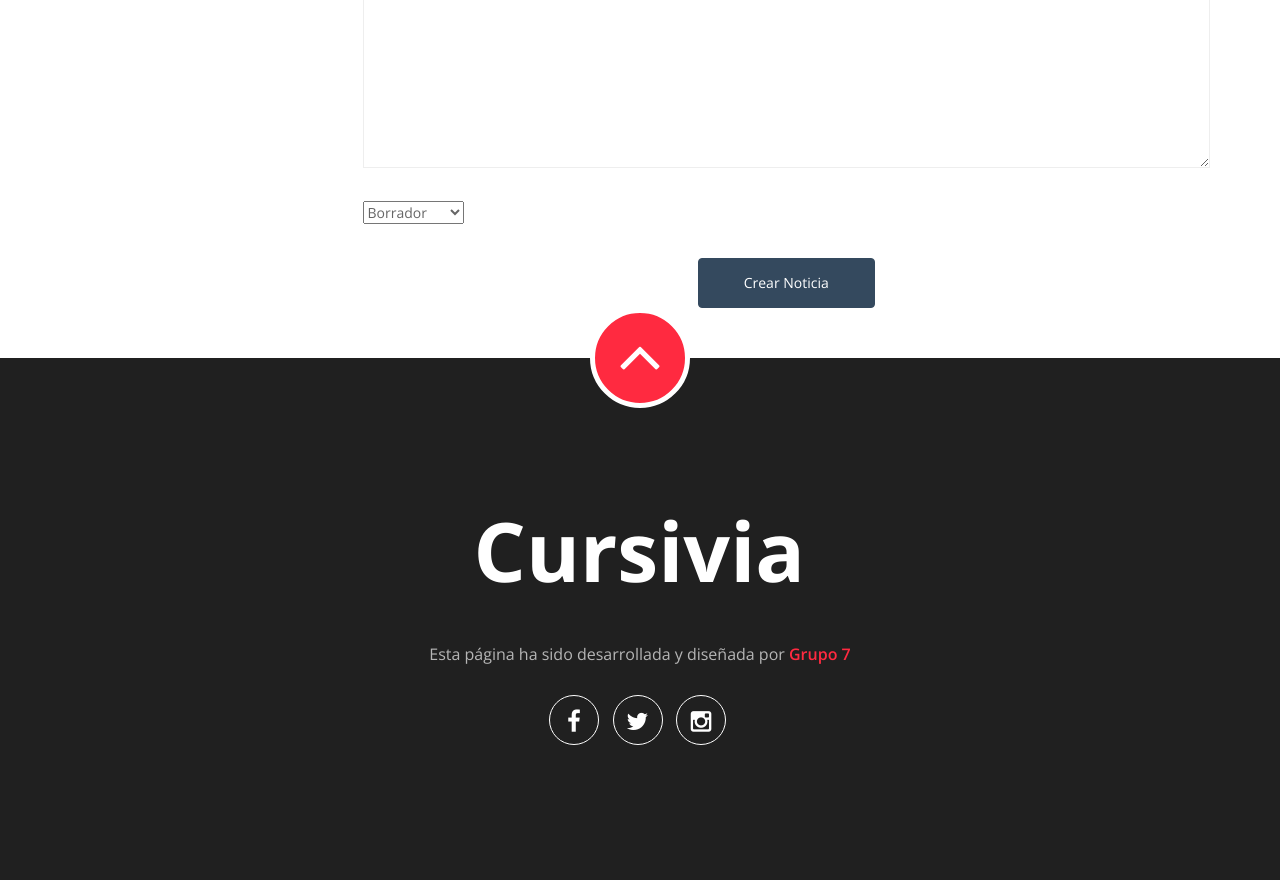
After one commit to IgancioRey/Grupo7, a Django app: page /home/noticia/create/ in a window 1280 px wide. The commit adds this page. Shown: the part 1061-1941 px from the top of the page. Run offline with Django 3.2, Linux system fonts and the light colour scheme; some libraries are stand-ins or nearby versions.

Commit message:
fixies crear noticia

```diff
--- a/Cursivia/Cursivia/templates/base.html
+++ b/Cursivia/Cursivia/templates/base.html
@@ -171,7 +171,7 @@
                   <div class="col-md-9 col-md-push-3">
                       <div class="blog-pagination clearfix" align="right">
                         <ul class="pagination">
-                         <li><a href="{% url 'nuevaNoticia' %}" type=button style="margin-top: 5px; margin-bottom: 5px;"> Nueva Noticia </a> </li>
+                         <li><a href="{% url 'noticia_create' %}" type=button style="margin-top: 5px; margin-bottom: 5px;"> Nueva Noticia </a> </li>
 
                       </div>
                   </div>
@@ -185,7 +185,6 @@
 
                         {% endblock %}
 
-
                     </div>
 
                     <div class="col-md-3 col-md-pull-9">
@@ -195,6 +194,7 @@
                     </div>
 
                 </div><!-- /.row -->
+
 
             </div><!-- /.container -->
         </section>
--- /dev/null
+++ b/Cursivia/Cursivia/templates/home/publicacion_form.html
@@ -0,0 +1,41 @@
+{% extends "base.html" %}
+
+{% block content %}
+
+<form action="" method="post">
+    {% csrf_token %}
+
+	<div class="form-group ">
+			<h1>Crear una noticia</h1>
+			<p></p>
+			<div>
+				<div class="form-group">
+					<label class="sr-only" for="titulo">Titulo de la noticia</label>
+					<input name="titulo" class="form-control" id="id_titulo" placeholder="El Titulo de la Noticia" type="text">
+				</div>
+
+				<div class="form-group">
+					<label class="sr-only" for="cuerpo">Cuerpo</label>
+					<textarea name="cuerpo" class="form-control" id="id_cuerpo" placeholder="El cuerpo de la noticia" type="text" rows="7"></textarea>
+				</div>
+			</div>
+		    <table>
+		    	{{ form.estado_publicacion }}
+		    </table>
+	</div>
+	<div align="center" margin-top= "5px">
+	{% if messages %}
+	    <ul class="messages">
+	      {% for message in messages %}
+	        <li class="{{ message.tags }}">{{ message }}</li>
+	      {% endfor %}
+	    </ul>
+	{% endif %}
+	</div>
+	<div align="center">
+	  <button class="btn btn-primary" type="submit" name="action" value="registracion" style="margin-bottom: 50px;">Crear Noticia
+	    <i class="mdi-content-send right"></i>
+	  </button>
+	</div>
+</form>
+{% endblock %}
--- a/Cursivia/home/urls.py
+++ b/Cursivia/home/urls.py
@@ -12,9 +12,11 @@ urlpatterns = [
 	url(r'^noticiaDetail/(?P<pk>\d+)$', views.noticiaDetailView.as_view(), name='publicacion-detail'),
 	url(r'^configuracionCuenta/$', views.configuracionCuenta, name='configuracionCuenta'),
 	url(r'^noticiaD/(?P<pk>\d+)$', views.noticiaDetailForm.as_view(), name="publicacion-detail"),
-	url(r'^nuevaNoticia/$', views.nuevaNoticia, name="nuevaNoticia")
+	url(r'^noticia/create/$', views.NoticiaCreate.as_view(), name='noticia_create'),
+    url(r'^noticia/(?P<pk>\d+)/update/$', views.NoticiaUpdate.as_view(), name='noticia_update'),
 
 
 
 	# url(r'^user/new/$', views.new_user, name='new-user'),
+	#url(r'^nuevaNoticia/$', views.nuevaNoticia, name="nuevaNoticia"),
 ]
--- a/Cursivia/home/views.py
+++ b/Cursivia/home/views.py
@@ -8,12 +8,14 @@ from django.contrib.auth.tokens import default_token_generator
 from django.contrib import messages
 from .forms import *
 import random
-from django.views import generic
+from django.views import generic, View
 from django.contrib.auth.mixins import LoginRequiredMixin
 from django.core.paginator import EmptyPage, PageNotAnInteger, Paginator
 from django.views.generic.edit import FormMixin
 from django.contrib.auth.decorators import login_required
-
+from django.views.generic.edit import CreateView, UpdateView, DeleteView
+from django.urls import reverse_lazy
+from django.http import HttpResponseRedirect
 
 
 def index(request):
@@ -175,7 +177,7 @@ def configuracionCuenta(request):
 def logout_view(request):
     return render(request, 'index.html')
 
-
+"""
 @login_required(login_url= '/accounts/login/')
 def nuevaNoticia(request):
     if request.method=='POST':
@@ -195,3 +197,28 @@ def nuevaNoticia(request):
     else:
         form = formRegistracion()
     return render(request,'home/nueva_noticia.html', { 'form': form })
+"""
+
+class NoticiaCreate(CreateView):
+    model = Publicacion
+    fields = ['estado_publicacion']
+    template_name= "home/publicacion_form.html"
+
+    def post(self, request, *args, **kwargs):
+        titulo = request.POST['titulo']
+        cuerpo = request.POST['cuerpo']
+        usuario = request.user
+        tipo_publicacion =  'n';
+        estado_publicacion = request.POST['estado_publicacion']
+
+        noticia = Publicacion(titulo= titulo, cuerpo= cuerpo, tipo_publicacion= tipo_publicacion, estado_publicacion= estado_publicacion, usuario= usuario )
+
+        noticia.save()
+        prueba = get_object_or_404(Publicacion, pk=noticia.id)
+        return render(request, 'home/publicacion_detail.html', {'object': prueba})
+
+
+
+class NoticiaUpdate(UpdateView):
+    model = Publicacion
+    fields = ['titulo','cuerpo','estado_publicacion']
```
Also changed, not shown: Cursivia/db.sqlite3, 1 other file.
